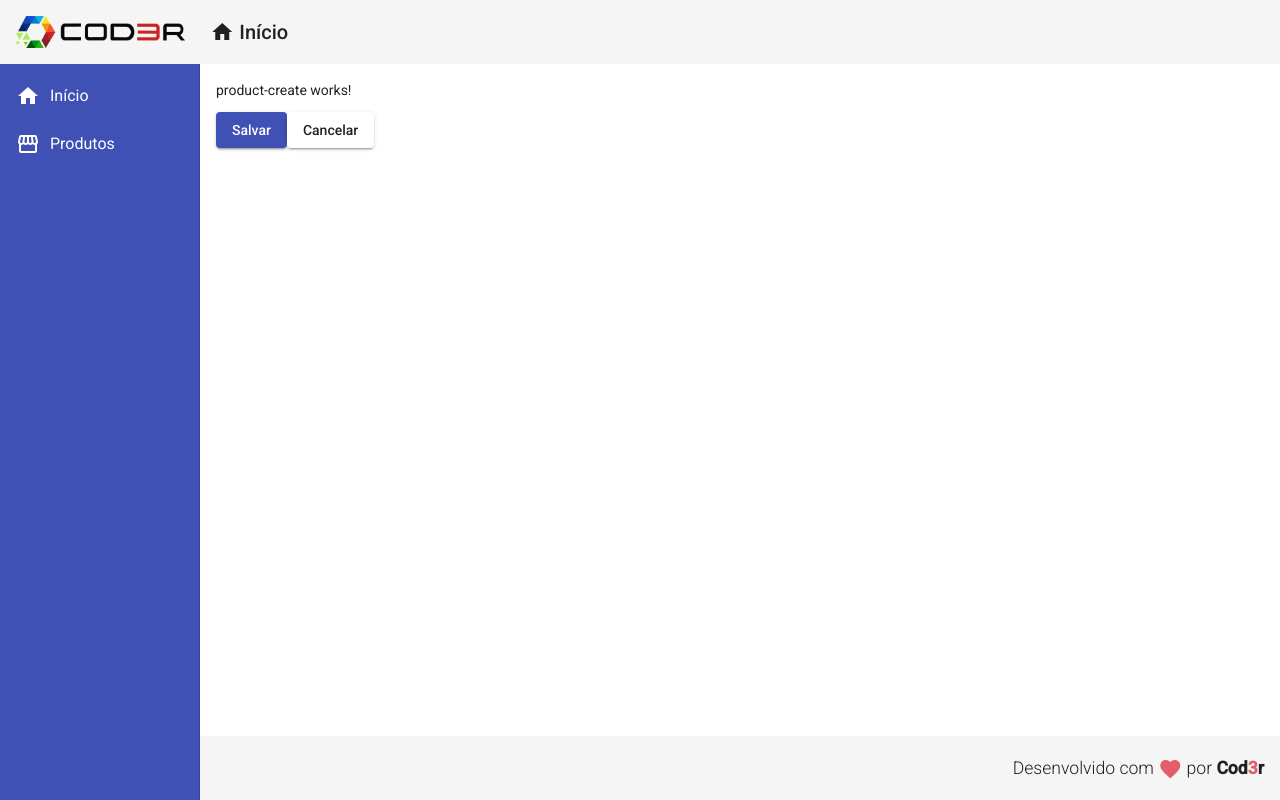
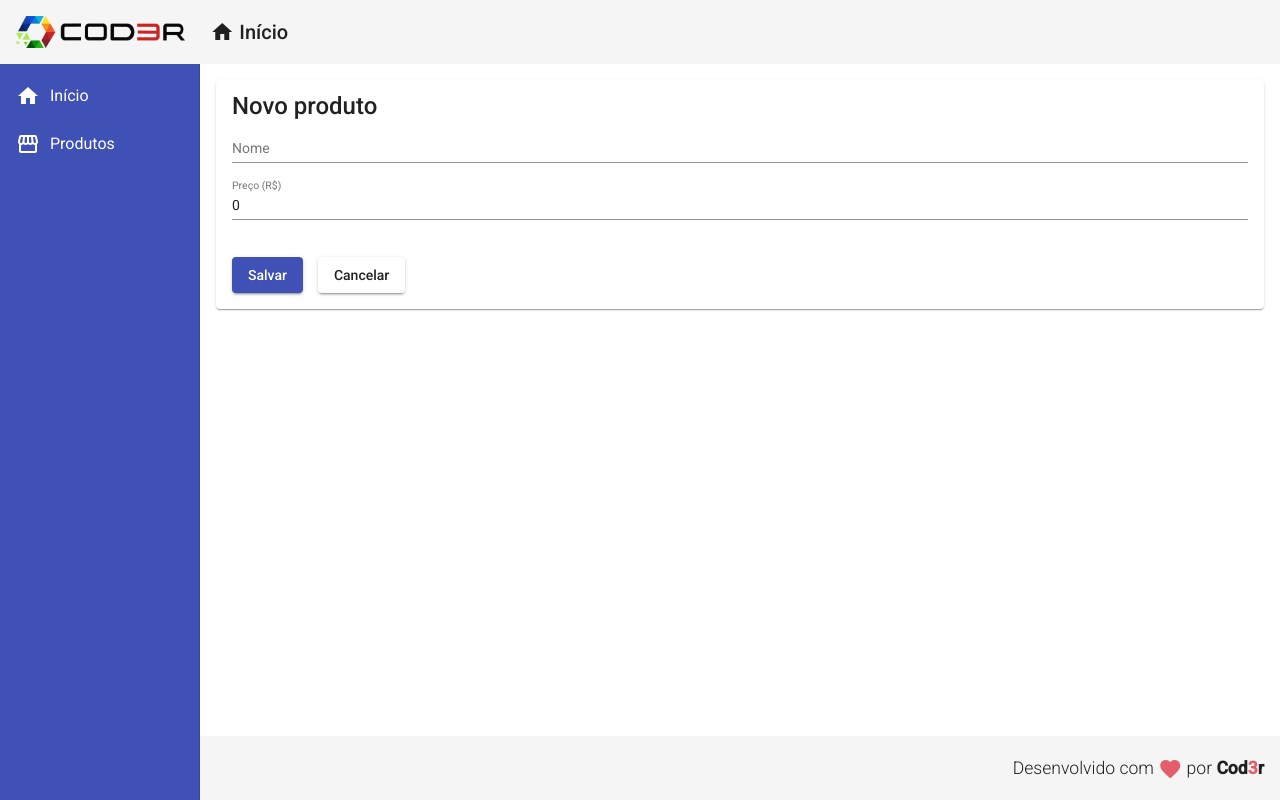
Before and after one commit to cunhasbia/angular-crud, an Angular app in the folder frontend/: page /products/create in a window 1280 px wide. Built offline with nearby package versions, Linux system fonts and the light colour scheme.

Commit message:
created and styled product-create form

```diff
--- a/frontend/src/app/components/product/product-create/product-create.component.css
+++ b/frontend/src/app/components/product/product-create/product-create.component.css
@@ -0,0 +1,8 @@
+form {
+    display: flex;
+    flex-direction: column;
+}
+
+button {
+    margin: 20px 15px 0 0;
+}
--- a/frontend/src/app/components/product/product-create/product-create.component.html
+++ b/frontend/src/app/components/product/product-create/product-create.component.html
@@ -1,9 +1,30 @@
-<p>product-create works!</p>
+<mat-card>
+    <mat-card-title>Novo produto</mat-card-title>
+    <form>
+        <mat-form-field>
+            <input
+                matInput
+                placeholder="Nome"
+                name="name"
+                type="text"
+                [(ngModel)]="product.name"
+            >
+        </mat-form-field>
+        <mat-form-field>
+            <input
+                matInput
+                placeholder="Preço (R$)"
+                name="price"
+                type="number"
+                [(ngModel)]="product.price"
+            >
+        </mat-form-field>
+    </form>
 
     <button mat-raised-button (click)="createProduct()" color="primary">
         Salvar
     </button>
-
     <button mat-raised-button (click)="cancel()">
         Cancelar
     </button>
+</mat-card>
--- a/frontend/src/app/components/product/product-create/product-create.component.ts
+++ b/frontend/src/app/components/product/product-create/product-create.component.ts
@@ -22,6 +22,7 @@ export class ProductCreateComponent implements OnInit {
   ) { }
 
   ngOnInit(): void {
+
   }
 
   createProduct(): void {
```
Also changed, not shown: frontend/src/app/app.module.ts (+8 -1 lines). Lines whose indentation alone changed are shown as unchanged.
